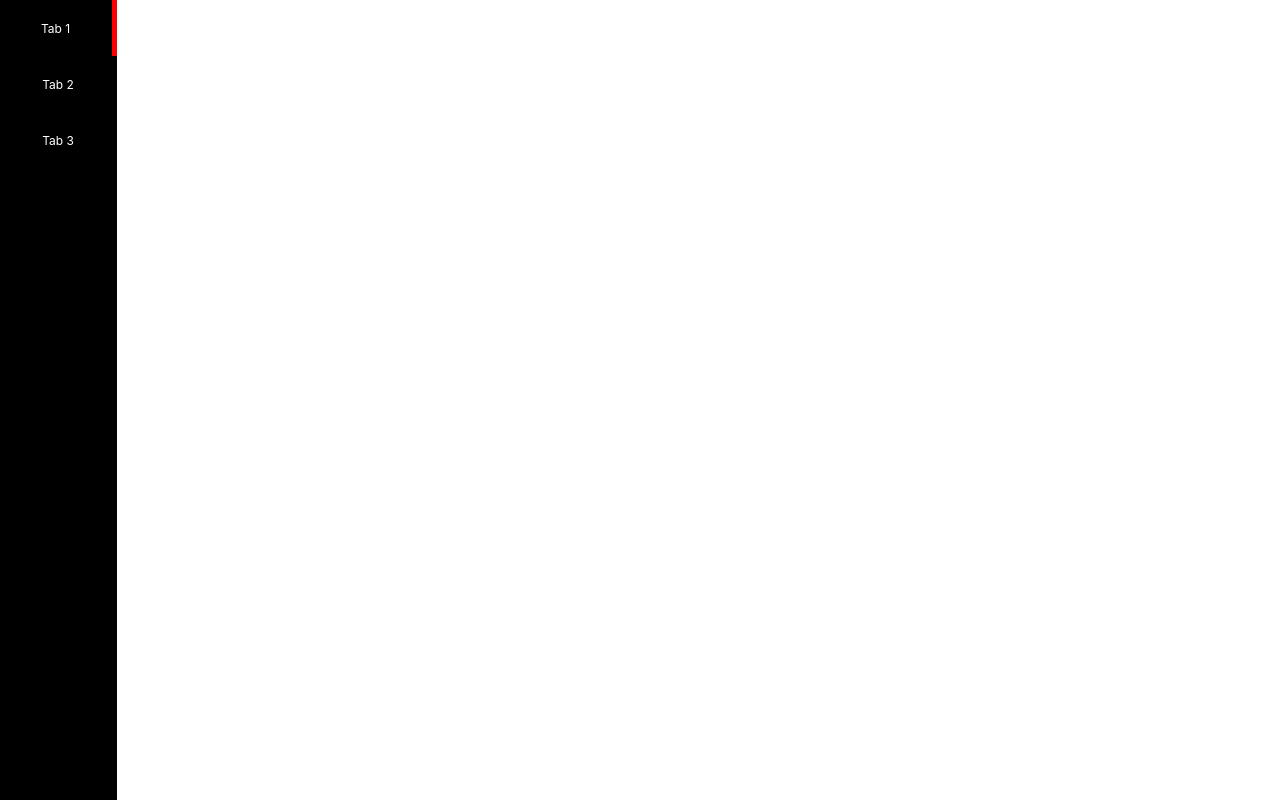
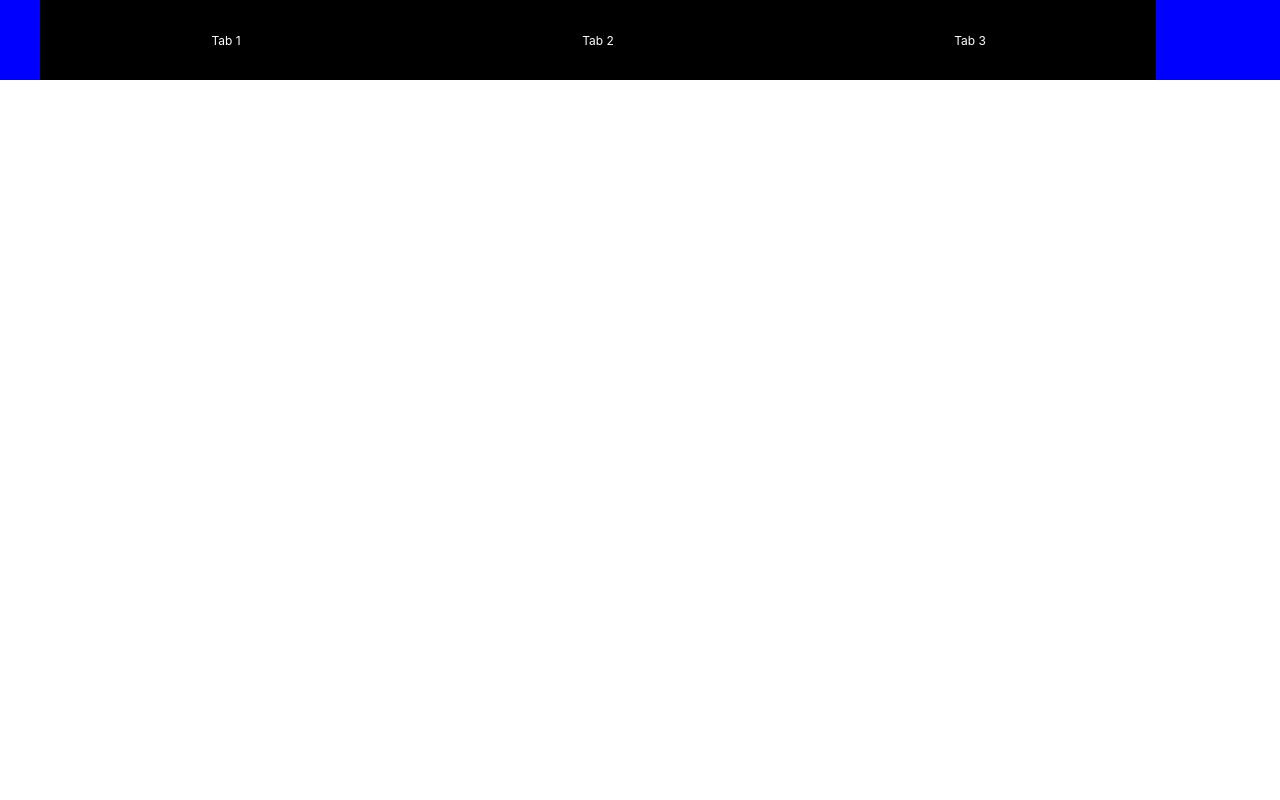
Before and after one commit to guymcmanusgithub/styled-tabs, a React (Create React App) app: page / in a window 1280 px wide. Built offline with nearby package versions, Linux system fonts and the light colour scheme.

Commit message:
replaced react-tabs css with styled components and shaked the tree

```diff
--- a/src/App.js
+++ b/src/App.js
@@ -1,163 +1,12 @@
-// import React, { Component } from 'react';
-// import logo from './logo.svg';
-// import './App.css';
-// import { Tab, Tabs, TabList, TabPanel } from 'react-tabs'
-// import styled, {css} from 'styled-components'
-
-
-// export const Tabs = styled.div`
-//   display: block;
-//   color: pink;
-
-// `
-
-// export const TabList = styled.li`
-//   color: red;
-// `
-
-// export const Tab = styled.li`
-//   color: yellow'
-// `
-
-// export const TabPanel = styled.div`
-//   color: purple;
-// `
-
-// class App extends Component {
-//   render() {
-//     return (
-//       <div className="App">
-
-//       <Tabs>
-//         <TabList>
-//           <Tab>Title 1</Tab>
-//           <Tab>Title 2</Tab>
-//           <Tab>Title 3</Tab>
-//           <Tab>Title 4</Tab>
-//           <Tab>Title 5</Tab>
-//           <Tab>Title 6</Tab>
-//         </TabList>
-
-//         <TabPanel>
-//           <h2>Any content 1</h2>
-//         </TabPanel>
-//         <TabPanel>
-//           <h2>Any content 2</h2>
-//         </TabPanel>
-//         <TabPanel>
-//           <h2>Any content 3</h2>
-//         </TabPanel>
-//         <TabPanel>
-//           <h2>Any content 4</h2>
-//         </TabPanel>
-//         <TabPanel>
-//           <h2>Any content 5</h2>
-//         </TabPanel>
-//         <TabPanel>
-//           <h2>Any content 6</h2>
-//         </TabPanel>
-//       </Tabs>
-//       </div>
-//     );
-//   }
-// }
-
-// export default App;
 import React, { useState } from 'react';
-// import { render } from 'react-dom';
-
-import styled from 'styled-components';
-import { Tabs, TabList, Tab, TabPanel } from 'react-tabs';
-
-
-const StyledTabs = styled(Tabs)`
-  font-family: BlinkMacSystemFont, "Segoe UI", sans-serif;
-  font-size: 12px;
-  width: 40%;
-  display: flex;
-  margin: 0;
-  min-height: 100vh;
-`;
-
-const StyledTabList = styled(TabList)`
-  margin: 0;
-  width: 15%;
-  min-height: 100%;
-  display: flex;
-  flex-direction: column;
-  list-style: none;
-  background-color: black;
-`;
-StyledTabList.tabsRole = 'TabList';
-
-const StyledTab = styled(Tab)`
-  display: flex;
-  justify-content: center;
-  align-items: center;
-  box-sizing: border-box;
-  margin: 0;
-  min-width: 100%;
-  min-height: 7vh;
-  user-select: none;
-  color: white;
-  cursor: arrow;
-  background-color: black;
-  margin-left: -53%;
-
-  &.is-selected {
-    // color: white;
-    // background: black;
-  }
-
-  &:focus {
-    outline: none;
-    box-shadow: 0 0 0 2px rgba(0, 0, 255, .5)
-  }
-
-  &:hover {
-    border-right: 5px solid red;
-  }
-`;
-StyledTab.tabsRole = 'Tab';
-
-const StyledTabPanel = styled(TabPanel)`
-  margin: 0;
-  display: none;
-  min-height: 60%;
-  width: 60%;
-  border: 1px solid black;
-  color: blue;
-
-  &.true {
-    display: block;
-  }
-`;
-StyledTabPanel.tabsRole = 'TabPanel';
+import NavTab from './components/tab.style'
 
 const App = props => {
 
-  const [PanelToggle, setPanelToggle] = useState(false)
+    return (
+      <NavTab/>
+    )
 
-  const handleToggle = () => {
-    setPanelToggle(!PanelToggle)
-  }
-
-    return (
-      <StyledTabs
-        selectedTabClassName='is-selected'
-        selectedTabPanelClassName={PanelToggle}
-      >
-        <StyledTabList>
-          <StyledTab onClick={handleToggle}>Tab 1</StyledTab>
-          <StyledTab onClick={handleToggle}>Tab 2</StyledTab>
-          <StyledTab onClick={handleToggle}>Tab 3</StyledTab>
-        </StyledTabList>
-        <StyledTabPanel>Panel 1</StyledTabPanel>
-        <StyledTabPanel>Panel 2</StyledTabPanel>
-        <StyledTabPanel>Panel 3</StyledTabPanel>
-      </StyledTabs>
-    )
 };
 
-
 export default App;
```
Also changed, not shown: src/components/StyledComponents.js (added, +61 -0 lines), 1 other file (tests, documents, lock files or other folders).
